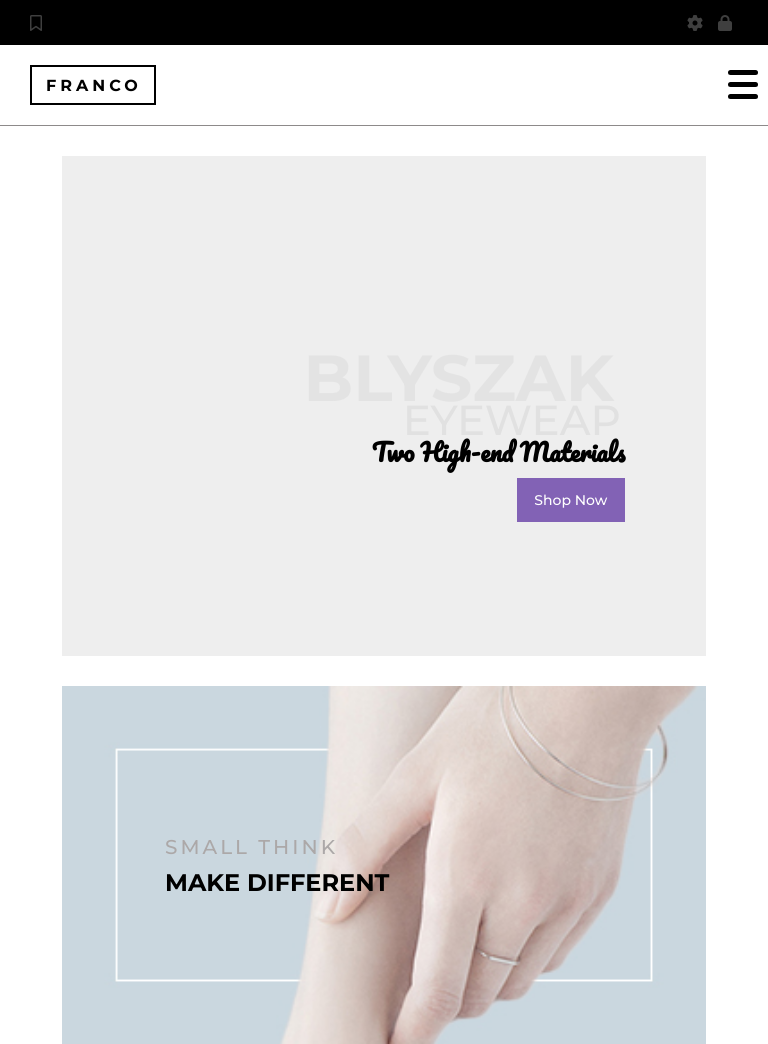
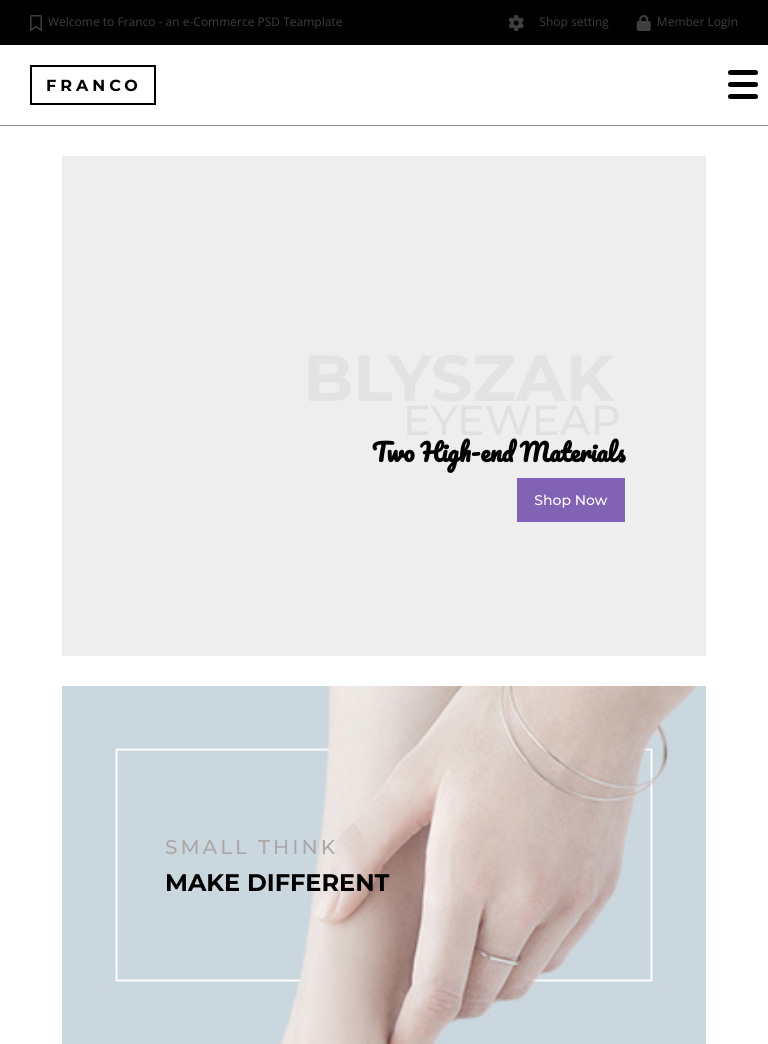
Before and after one commit to tuan-bug/Bai_1_fake, a plain HTML site: page index.html in a window 768 px wide. Shown: the top 1044 px of the page. Drawn offline with nearby package versions, Linux system fonts and the light colour scheme; some icons are missing.

Commit message:
Update style-responsive.css

```diff
--- a/assets/css/style-responsive.css
+++ b/assets/css/style-responsive.css
@@ -697,7 +697,7 @@
         top: 87%;
     }
     .p-white {
-        display: none;
+        font-size: 12px;
     }
     .menu a {
         display: none;
```
